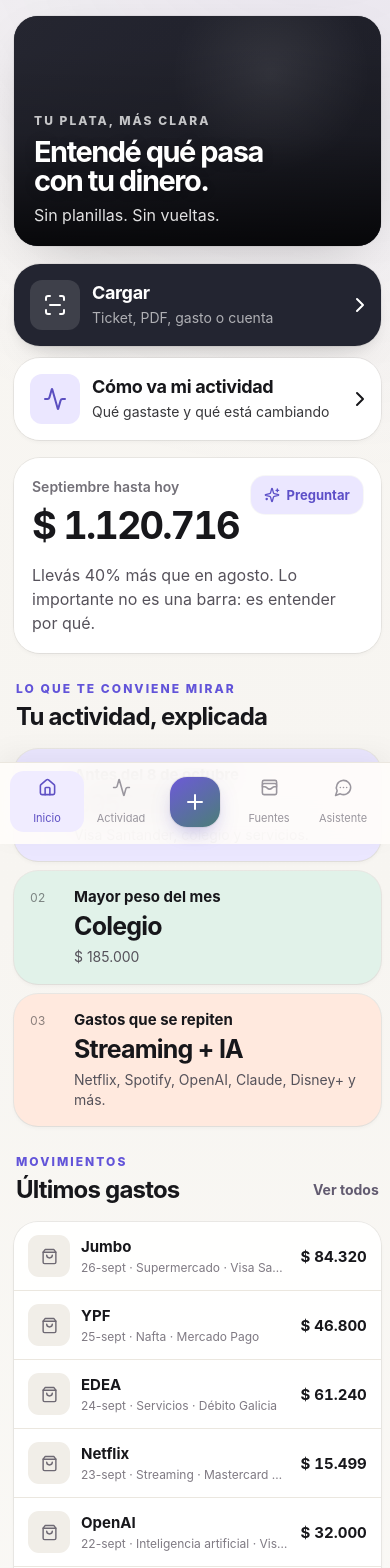
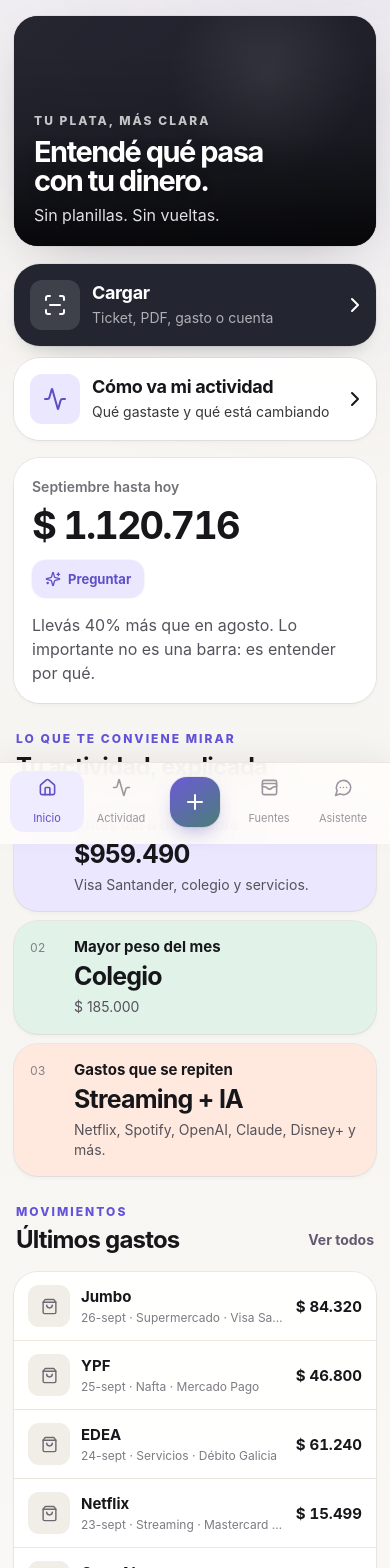
Before and after one commit to Germanmdq/financiera, a Next.js app: page / in a window 390 px wide. Shown: the top 1568 px of the page. Built offline with nearby package versions, Linux system fonts and the light colour scheme; what @astryxdesign/core would draw is missing.

Commit message:
Corrige dictado, preguntas rápidas y desbordes móviles

```diff
--- a/app/page.tsx
+++ b/app/page.tsx
@@ -101,13 +101,25 @@
 function Ask({msgs,ask,busy}:{msgs:Msg[];ask:(q:string)=>void;busy:boolean}){
  const prompts=['¿En qué estoy gastando de más?','¿Qué pagos se repiten todos los meses?','¿Cuánto gasté en IA estos tres meses?','¿Qué tengo que pagar esta semana?'];
  const [draft,setDraft]=useState('');
+ const ignoreVoiceTranscript=useRef(false);
  const send=(raw:string)=>{const q=raw.trim();if(!q||busy)return;setDraft('');ask(q);setTimeout(()=>setDraft(''),0)};
- const dictation=useChatDictation({lang:'es-AR',continuous:false,interimResults:true,onTranscript:(text)=>setDraft(text),onResult:(text)=>send(text)});
+ const dictation=useChatDictation({
+   lang:'es-AR',
+   continuous:false,
+   interimResults:true,
+   onStart:()=>{ignoreVoiceTranscript.current=false},
+   onTranscript:(text)=>{if(!ignoreVoiceTranscript.current)setDraft(text)},
+   onResult:(text)=>{ignoreVoiceTranscript.current=true;setDraft('');send(text)},
+   onEnd:()=>{setDraft('');window.setTimeout(()=>{ignoreVoiceTranscript.current=false},250)}
+ });
  return <section className="ask">
    <div className="ask-intro"><span><Sparkles/></span><h2>Hablá con tus finanzas.</h2><p>Escribí o tocá el micrófono y preguntá como hablarías con una persona.</p></div>
-   <div className="prompt-grid">{prompts.map(p=><button className="prompt-chip" key={p} onClick={()=>send(p)}>{p}</button>)}</div>
+   {msgs.length===0&&<div className="prompt-grid">{prompts.map(p=><button className="prompt-chip" key={p} onClick={()=>send(p)}>{p}</button>)}</div>}
    <div className="chat-zone"><ChatMessageList align="top" density="compact">{msgs.map((m,i)=><ChatMessage key={i} sender={m.role==='user'?'user':'assistant'}><div className={`chat-bubble ${m.role==='user'?'chat-bubble-user':'chat-bubble-assistant'}`}>{m.text}</div></ChatMessage>)}</ChatMessageList></div>
-   <div className="composer"><ChatComposer value={draft} onChange={setDraft} onSubmit={send} isDisabled={busy} placeholder={busy?'Pensando…':'Preguntá por tus gastos…'} density="spacious" elevation="low" sendActions={<ChatDictationButton dictation={dictation} size="md" isHiddenWhenUnsupported={false} label={dictation.isListening?'Detener dictado':'Hablar'}/>} sendButton={<button className="chat-send" type="button" onClick={()=>send(draft)} disabled={busy||!draft.trim()} aria-label="Enviar"><ArrowUp size={22}/></button>}/></div>
+   <div className="composer">
+     {msgs.length>0&&<div className="quick-prompts" aria-label="Preguntas rápidas">{prompts.map(p=><button key={p} onClick={()=>send(p)}>{p}</button>)}</div>}
+     <ChatComposer value={draft} onChange={setDraft} onSubmit={send} isDisabled={busy} placeholder={busy?'Pensando…':'Preguntá por tus gastos…'} density="spacious" elevation="low" sendActions={<ChatDictationButton dictation={dictation} size="md" isHiddenWhenUnsupported={false} label={dictation.isListening?'Detener dictado':'Hablar'}/>} sendButton={<button className="chat-send" type="button" onClick={()=>send(draft)} disabled={busy||!draft.trim()} aria-label="Enviar"><ArrowUp size={22}/></button>}/>
+   </div>
  </section>
 }
 
--- a/app/styles.css
+++ b/app/styles.css
@@ -27,14 +27,15 @@
     0 18px 55px -24px oklch(0 0 0 / .28);
 }
 
-*{box-sizing:border-box}
-html{background:var(--canvas)}
+*{box-sizing:border-box;min-width:0}
+html{background:var(--canvas);overflow-x:hidden}
 body{
   margin:0;
   background:var(--canvas);
   color:var(--ink);
   font-family:-apple-system,BlinkMacSystemFont,"SF Pro Display","SF Pro Text",Inter,sans-serif;
   -webkit-font-smoothing:antialiased;
+  overflow-x:hidden;
 }
 button,input{font:inherit}
 button{color:inherit}
@@ -45,13 +46,14 @@ button{color:inherit}
   min-height:100dvh;
   margin:auto;
   position:relative;
-  overflow:visible;
+  overflow-x:hidden;
   padding:22px 22px 132px;
   background:
     radial-gradient(circle at 82% -8%,rgba(104,88,214,.12),transparent 32%),
     linear-gradient(180deg,#f8f6f2 0%,#f7f5f1 52%,#faf9f6 100%);
 }
-.home-stack,.stack{display:grid;gap:18px}
+.home-stack,.stack{display:grid;gap:18px;width:100%;max-width:100%;min-width:0}
+.home-stack>*,.stack>*,.ask>*,.source-grid>*,.insight-grid>*{max-width:100%;min-width:0}
 
 .top{
   display:flex;
@@ -97,7 +99,7 @@ button{color:inherit}
 .video-copy h1{color:#fff;font-size:32px;line-height:1.01;letter-spacing:-1.5px;margin:8px 0 8px;max-width:480px;text-wrap:balance;text-shadow:0 1px 12px rgba(0,0,0,.18)}
 .video-copy p{margin:0;font-size:16px;line-height:1.4;color:rgba(255,255,255,.88)}
 
-.primary-actions{display:grid;grid-template-columns:1fr 1fr;gap:12px;animation:section-enter 420ms 90ms ease-out both}
+.primary-actions{display:grid;grid-template-columns:minmax(0,1fr) minmax(0,1fr);gap:12px;animation:section-enter 420ms 90ms ease-out both;width:100%;max-width:100%}
 .primary-action{
   min-height:92px;
   border:0;
@@ -135,8 +137,10 @@ button{color:inherit}
   padding:18px;
   box-shadow:var(--shadow-border);
   animation:section-enter 420ms 180ms ease-out both;
+  width:100%;max-width:100%;overflow:hidden;
 }
-.month-head{display:flex;justify-content:space-between;gap:12px;align-items:flex-start}
+.month-head{display:flex;justify-content:space-between;gap:12px;align-items:flex-start;min-width:0}
+.month-head>div{min-width:0}
 .month-head span{font-size:14px;color:var(--muted);font-weight:600}
 .month-head strong{display:block;font-size:38px;letter-spacing:-1.9px;margin-top:6px;font-variant-numeric:tabular-nums}
 .month-head button{
@@ -153,7 +157,7 @@ button{color:inherit}
 .section-title button{border:0;background:none;color:#625b70;font-size:14px;font-weight:650;padding:8px 0 6px 10px;transition-property:opacity,color;transition-duration:120ms;transition-timing-function:ease-out}
 .section-title button:hover{color:var(--ink)}
 
-.insight-grid{display:grid;gap:10px}
+.insight-grid{display:grid;gap:10px;width:100%;max-width:100%}
 .insight{
   border-radius:24px;
   padding:16px;
@@ -177,6 +181,7 @@ button{color:inherit}
   border-radius:24px;
   overflow:hidden;
   box-shadow:var(--shadow-border);
+  width:100%;max-width:100%;
 }
 .tx{display:grid;grid-template-columns:42px minmax(0,1fr) auto;gap:11px;align-items:center;padding:13px 14px;border-bottom:1px solid var(--line)}
 .tx:last-child{border-bottom:0}
@@ -227,11 +232,12 @@ button{color:inherit}
 .scanner-cta b{font-size:14px;font-weight:750;letter-spacing:-.1px}
 .scanner-cta>svg:last-child{justify-self:end;color:#5f57c9}
 
-.source-grid{display:grid;grid-template-columns:1fr 1fr;gap:10px}
+.source-grid{display:grid;grid-template-columns:minmax(0,1fr) minmax(0,1fr);gap:10px;width:100%;max-width:100%}
 .source{
   border:0;border-radius:24px;min-height:154px;padding:16px;text-align:left;display:flex;flex-direction:column;
   background:#fff;color:#18181d;box-shadow:var(--shadow-border);
   transition-property:scale,box-shadow,background-color;transition-duration:150ms;transition-timing-function:ease-out;
+  width:100%;max-width:100%;overflow:hidden;
 }
 .source:hover{box-shadow:var(--shadow-border-hover)}.source:active{scale:.96}
 .source:nth-child(1){background:#ebe7ff}.source:nth-child(2){background:#fff0c8}.source:nth-child(3){background:#ffe6df}.source:nth-child(4){background:#e3eafe}.source:nth-child(5){background:#ddf1ed}.source:nth-child(6){background:#e9eee8}
@@ -249,17 +255,22 @@ button{color:inherit}
 .account b,.account small{display:block}.account b{font-size:12px}.account small{font-size:8px;color:#777;margin-top:3px}.account strong{font-size:10px;font-variant-numeric:tabular-nums}
 .rose{background:#ffe4e7}.orange{background:#ffead5}.blue{background:#e3eafd}.cyan{background:#ddf1ed}.violet{background:#ece5ff}
 
-.ask{min-height:calc(100dvh - 150px);display:flex;flex-direction:column;gap:16px}
+.ask{min-height:calc(100dvh - 150px);display:flex;flex-direction:column;gap:16px;width:100%;max-width:100%;overflow-x:hidden}
 .ask-intro{text-align:center;padding:8px 10px 2px}
 .ask-intro>span{width:64px;height:64px;border-radius:20px;background:linear-gradient(145deg,#6d5ad8,#3c8c82);display:grid;place-items:center;margin:auto;color:white;box-shadow:var(--shadow-elevated)}
 .ask-intro h2{font-size:32px;line-height:1.04;letter-spacing:-1.2px;margin:16px 0 8px}.ask-intro p{font-size:15px;line-height:1.5;color:#6f6b73;margin:0 auto;max-width:560px}
-.prompt-grid{display:grid;grid-template-columns:1fr;gap:10px;width:100%}
+.prompt-grid{display:grid;grid-template-columns:minmax(0,1fr);gap:10px;width:100%;max-width:100%}
 .prompt-chip{width:100%;min-height:54px;border:0;border-radius:18px;background:#fff;color:#1b1b20;text-align:left;padding:14px 16px;font-size:15px;font-weight:650;line-height:1.3;box-shadow:var(--shadow-border);transition-property:scale,box-shadow,background-color;transition-duration:150ms;transition-timing-function:ease-out}
 .prompt-chip:hover{box-shadow:var(--shadow-border-hover);background:#fdfcff}.prompt-chip:active{scale:.96}
-.chat-zone{flex:1;min-height:240px;padding:2px 0 122px}
-.composer{position:fixed;bottom:88px;left:50%;transform:translateX(-50%);width:min(calc(100% - 28px),732px);z-index:9}
+.chat-zone{flex:1;min-height:240px;padding:2px 0 188px;width:100%;max-width:100%;overflow-x:hidden}
+.chat-zone>*,.chat-zone [role="list"],.chat-zone [role="list"]>*{max-width:100%;min-width:0}
+.composer{position:fixed;bottom:88px;left:50%;transform:translateX(-50%);width:min(calc(100vw - 24px),732px);max-width:calc(100vw - 24px);z-index:9;display:grid;gap:8px;overflow:hidden}
+.quick-prompts{display:flex;gap:8px;overflow-x:auto;overflow-y:hidden;width:100%;max-width:100%;padding:2px 2px 4px;scrollbar-width:none;overscroll-behavior-x:contain;-webkit-overflow-scrolling:touch}
+.quick-prompts::-webkit-scrollbar{display:none}
+.quick-prompts button{flex:0 0 auto;max-width:250px;min-height:36px;border:0;border-radius:999px;background:rgba(255,255,255,.96);color:#38343f;padding:8px 12px;font-size:12px;font-weight:700;line-height:1.2;white-space:nowrap;box-shadow:var(--shadow-border);transition-property:scale,background-color;transition-duration:120ms;transition-timing-function:ease-out}
+.quick-prompts button:active{scale:.96;background:#f3f0ff}
 .chat-zone [role="list"]{display:grid;gap:10px}
-.chat-bubble{max-width:min(86%,620px);padding:14px 16px;border-radius:20px;font-size:16px;line-height:1.45;white-space:pre-wrap;overflow-wrap:anywhere;box-shadow:var(--shadow-border)}
+.chat-bubble{width:fit-content;max-width:min(86%,620px);padding:14px 16px;border-radius:20px;font-size:16px;line-height:1.45;white-space:pre-wrap;overflow-wrap:anywhere;word-break:break-word;box-shadow:var(--shadow-border)}
 .chat-bubble-user{margin-left:auto;background:#6254d9;color:#fff;border-bottom-right-radius:8px}
 .chat-bubble-assistant{margin-right:auto;background:#fff;color:#1b1b20;border-bottom-left-radius:8px}
 .composer>div{box-shadow:0 14px 44px rgba(28,25,45,.18)!important}
@@ -303,8 +314,11 @@ button{color:inherit}
   .analysis-card p{font-size:15px}
   .ask-intro h2{font-size:30px}
   .prompt-chip{font-size:15px}
-  .composer{width:calc(100% - 24px);bottom:88px}
+  .composer{width:calc(100vw - 20px);max-width:calc(100vw - 20px);bottom:88px}
+  .quick-prompts button{font-size:12px;min-height:36px}
   .chat-bubble{max-width:88%;font-size:16px;padding:13px 15px}
+  .month-head{flex-wrap:wrap}
+  .month-head button{flex:0 0 auto}
 }
 
 @media(min-width:900px){body{background:#f7f5f1}}
```
